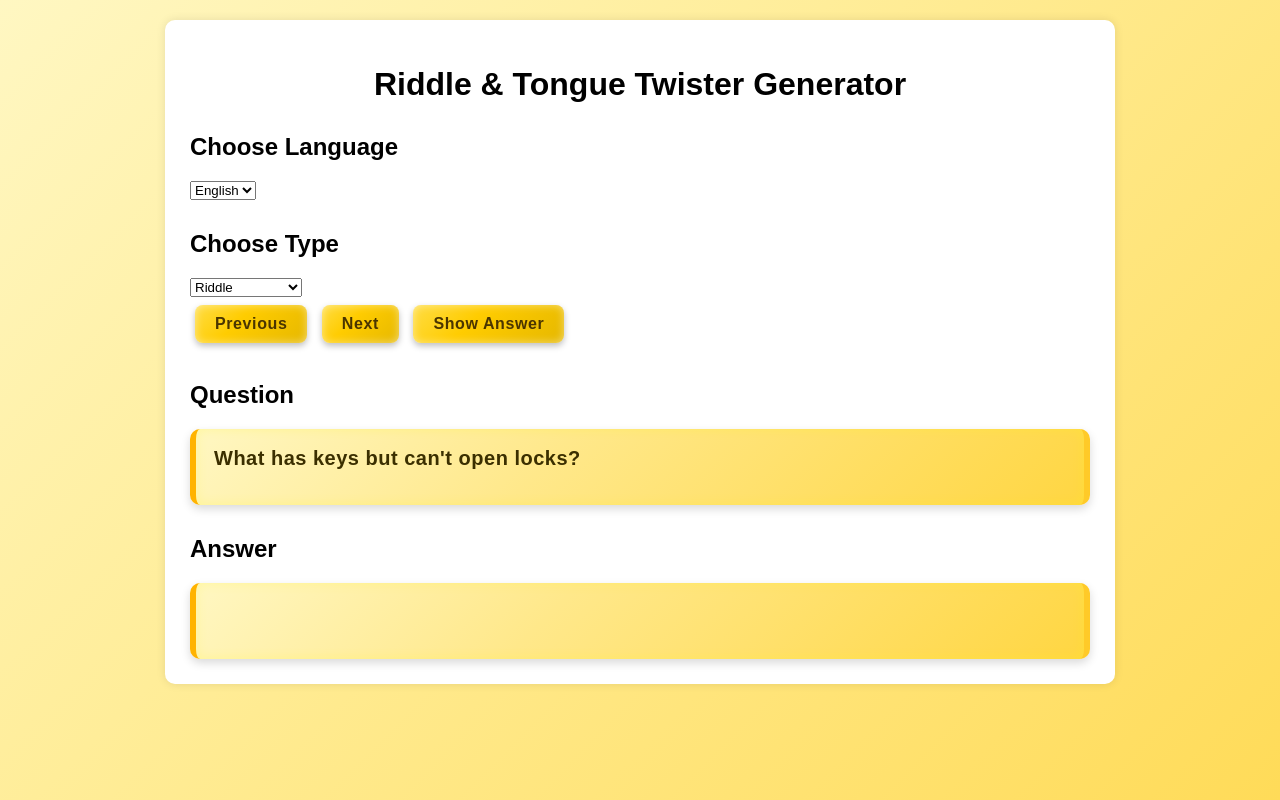
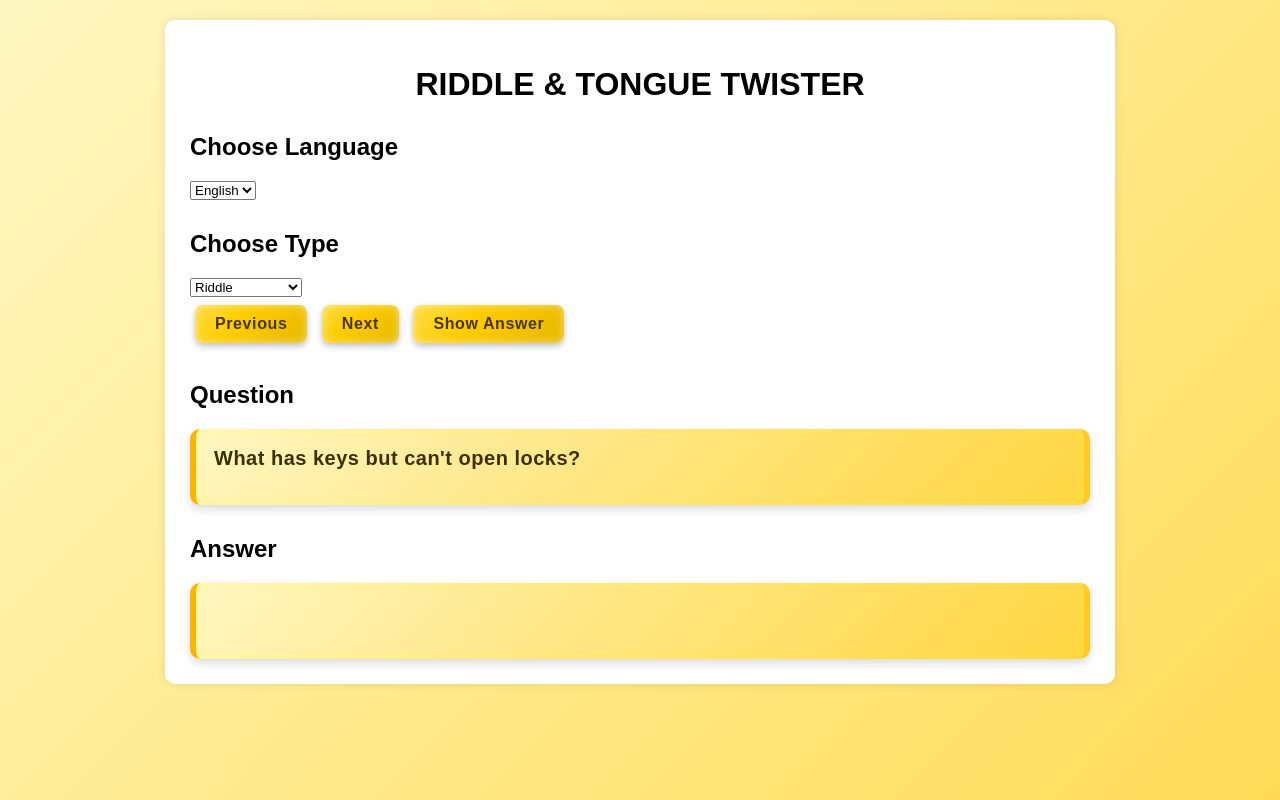
Before and after one commit to chauhan420/Shastri-house, a plain HTML site: page index.html in a window 1280 px wide. Drawn offline with Linux system fonts and the light colour scheme.

Commit message:
Update index.html

```diff
--- a/index.html
+++ b/index.html
@@ -92,7 +92,7 @@ button:active {
 <body>
 
 <div class="container">
-    <h1>Riddle & Tongue Twister Generator</h1>
+    <h1>RIDDLE & TONGUE TWISTER </h1>
 
     <h2>Choose Language</h2>
     <select id="langSelect" onchange="updateList()">
```
